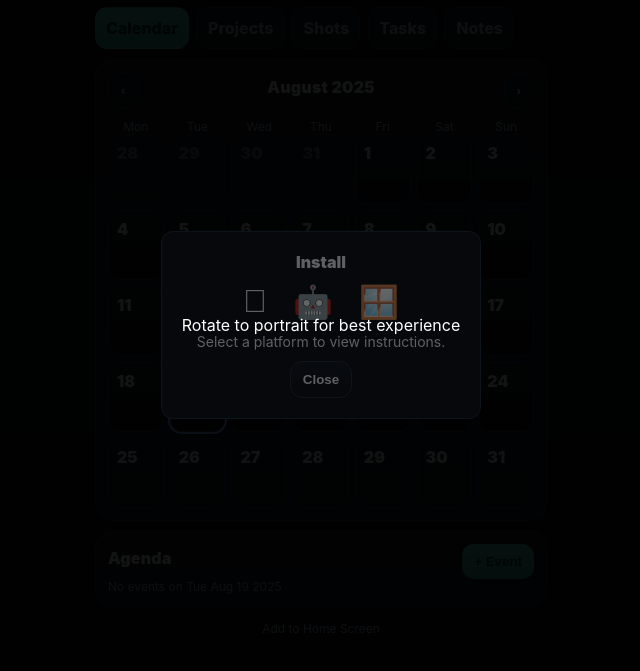
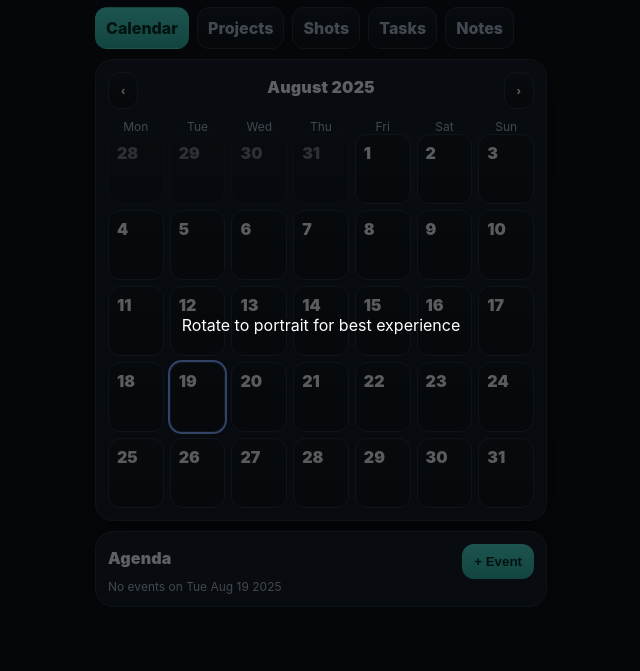
Before and after one commit to Mawexo06/cinematix-planner, a website: page index.html in a window 1280 px wide. Shown: the part 75-746 px from the top of the page, without its empty margins (319-959 px from the left). Drawn offline with Linux system fonts and the light colour scheme.

Commit message:
fix: simplify install banner

```diff
--- a/index.html
+++ b/index.html
@@ -59,14 +59,9 @@ textarea{min-height:90px;resize:vertical}
 .item+.item{margin-top:10px}
 .item h3{margin:0}
 .kicker{font-size:12px;color:var(--muted)}
-/* Install guide */
-#installOverlay{position:fixed;inset:0;background:rgba(0,0,0,.8);display:none;align-items:center;justify-content:center;text-align:center;z-index:1000;padding:20px}
-#installOverlay .box{background:var(--panel);color:var(--text);border:1px solid var(--line);border-radius:12px;padding:20px;max-width:320px;width:100%}
-#installOverlay .platforms{display:flex;justify-content:center;gap:14px;margin:10px 0}
-#installOverlay .platforms button{background:none;border:none;font-size:32px;cursor:pointer;color:var(--text)}
-#installOverlay .title{font-weight:900;margin-bottom:10px}
-#installInstructions{font-size:14px;line-height:1.4}
-#installInstructions div{margin-top:8px}
+/* Install banner */
+#installBanner{position:fixed;inset:0;background:rgba(0,0,0,.8);display:none;align-items:center;justify-content:center;text-align:center;z-index:1000;padding:20px}
+#installBanner .box{background:var(--panel);color:var(--text);border:1px solid var(--line);border-radius:12px;padding:20px;max-width:320px;width:100%}
 /* Modal */
 .modal{position:fixed;inset:0;background:rgba(0,0,0,.55);display:none;align-items:flex-end;z-index:50}
     .sheet{width:100%;max-width:520px;margin:0 auto;background:linear-gradient(180deg,#151e29,#111822);border-top-left-radius:16px;border-top-right-radius:16px;border:1px solid var(--line);padding:14px;box-shadow:0 -10px 30px rgba(0,0,0,.35);max-height:90vh;overflow-y:auto;-webkit-overflow-scrolling:touch}
@@ -176,19 +171,12 @@ textarea{min-height:90px;resize:vertical}
     <div id="notesList" style="margin-top:10px"></div>
   </section>
 
-  <div class="footer" id="showInstall">Add to Home Screen</div>
-</div>
+ </div>
 
-<div id="installOverlay">
+<div id="installBanner">
   <div class="box">
-    <div class="title">Install</div>
-    <div class="platforms">
-      <button id="install-ios" aria-label="iOS"></button>
-      <button id="install-android" aria-label="Android">🤖</button>
-      <button id="install-windows" aria-label="Windows">🪟</button>
-    </div>
-    <div id="installInstructions">Select a platform to view instructions.</div>
-    <button class="btn" id="installClose" type="button" style="margin-top:10px">Close</button>
+    <div>Pridať na plochu – v Safari klepni Zdieľať → Pridať na plochu.</div>
+    <button class="btn" id="installDismiss" type="button" style="margin-top:10px">Rozumiem</button>
   </div>
 </div>
 
@@ -828,42 +816,35 @@ $('#fileImport').addEventListener('change', (ev)=>{
 
 // ---------- Render all ----------
 function render(){ renderCalendar(); renderProjects(); renderStoryboards(); renderShots(); renderTasks(); renderNotes(); }
-function setupInstallGuide(){
-  const INSTALL_KEY='installGuideDismissed';
-  const overlay=document.getElementById('installOverlay');
-  const instructions=document.getElementById('installInstructions');
-  const standalone = window.matchMedia('(display-mode: standalone)').matches || window.navigator.standalone;
-  const steps={
-    ios:[
-      '<strong>Safari:</strong> Open in Safari → Tap Share → Add to Home Screen.',
-      '<strong>Chrome:</strong> Open in Chrome → Tap Share (⋮) → Add to Home Screen.',
-      '<strong>Firefox:</strong> Open in Firefox → Tap Share → Add to Home Screen.'
-    ],
-    android:[
-      '<strong>Chrome:</strong> Open in Chrome → Tap Menu (⋮) → Add to Home Screen (or Install App).',
-      '<strong>Firefox:</strong> Open in Firefox → Tap Menu (⋮) → Add to Home Screen.',
-      '<strong>Edge:</strong> Open in Edge → Tap Menu (⋮) → Add to Phone.'
-    ],
-    windows:[
-      '<strong>Edge:</strong> Open in Edge → Menu (⋮) → Apps → Install this site as an app.',
-      '<strong>Chrome:</strong> Open in Chrome → Menu (⋮) → Install this site as an app.',
-      '<strong>Firefox:</strong> Firefox does not support direct installation. Use Edge or Chrome instead.'
-    ]
-  };
-  function show(){ overlay.style.display='flex'; }
-  function hide(){ overlay.style.display='none'; localStorage.setItem(INSTALL_KEY,'1'); }
-  document.getElementById('installClose').onclick=hide;
-  document.getElementById('showInstall').onclick=show;
-  ['ios','android','windows'].forEach(p=>{
-    document.getElementById('install-'+p).onclick=()=>{
-      instructions.innerHTML=steps[p].map(t=>`<div>${t}</div>`).join('');
-    };
-  });
-  if(!standalone && !localStorage.getItem(INSTALL_KEY)) show();
+function setupInstallPrompt(){
+  const KEY='installPromptLast';
+  const WAIT=3*24*60*60*1000;
+  const standalone = window.matchMedia('(display-mode: standalone)').matches || navigator.standalone;
+  if(standalone) return;
+  const last=parseInt(localStorage.getItem(KEY)||'0',10);
+  const due=Date.now()-last>WAIT;
+  const isIOS=/iphone|ipad|ipod/i.test(navigator.userAgent);
+  if(isIOS){
+    if(due){
+      const banner=document.getElementById('installBanner');
+      banner.style.display='flex';
+      document.getElementById('installDismiss').onclick=()=>{
+        banner.style.display='none';
+        localStorage.setItem(KEY,Date.now());
+      };
+    }
+  }else{
+    window.addEventListener('beforeinstallprompt',e=>{
+      if(!due) return;
+      e.preventDefault();
+      e.prompt();
+      localStorage.setItem(KEY,Date.now());
+    },{once:true});
+  }
 }
 function boot(){
   render();
-  setupInstallGuide();
+  setupInstallPrompt();
   if('serviceWorker' in navigator){
     window.addEventListener('load', ()=> navigator.serviceWorker.register('./sw.js').catch(console.error));
   }
```
